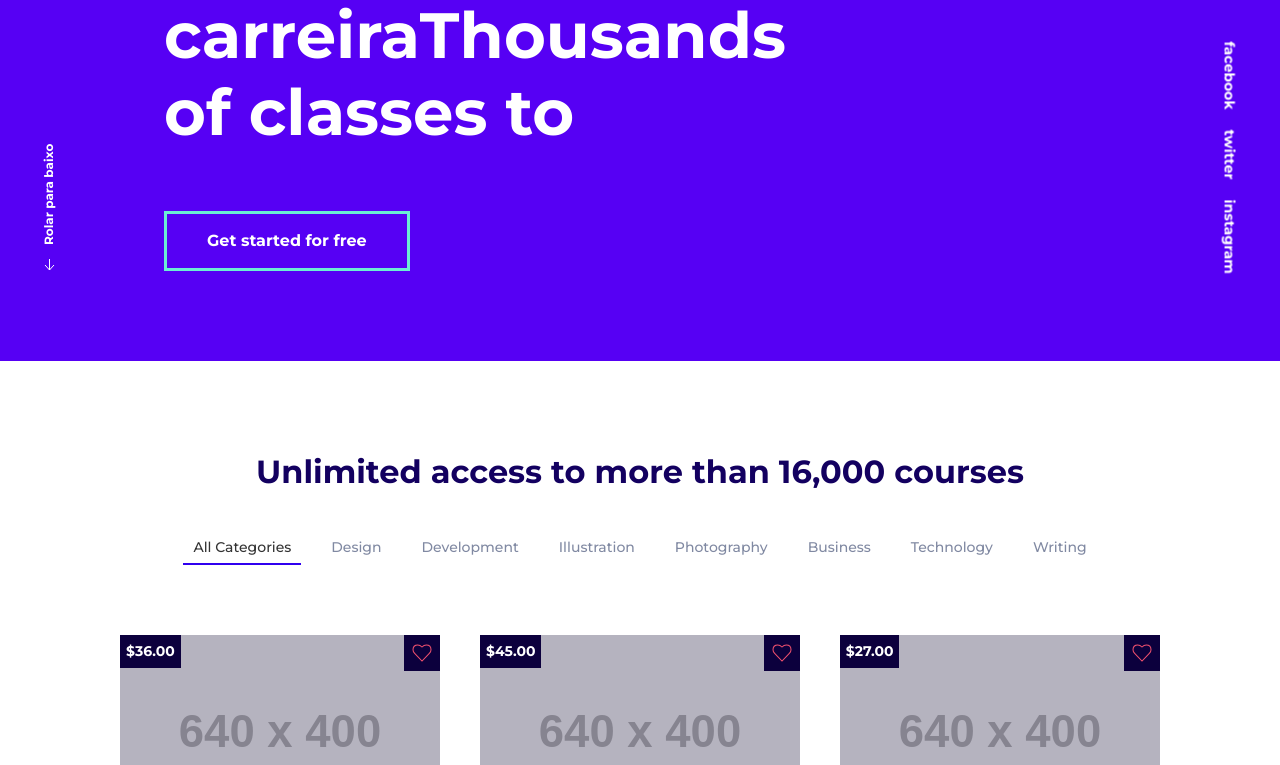
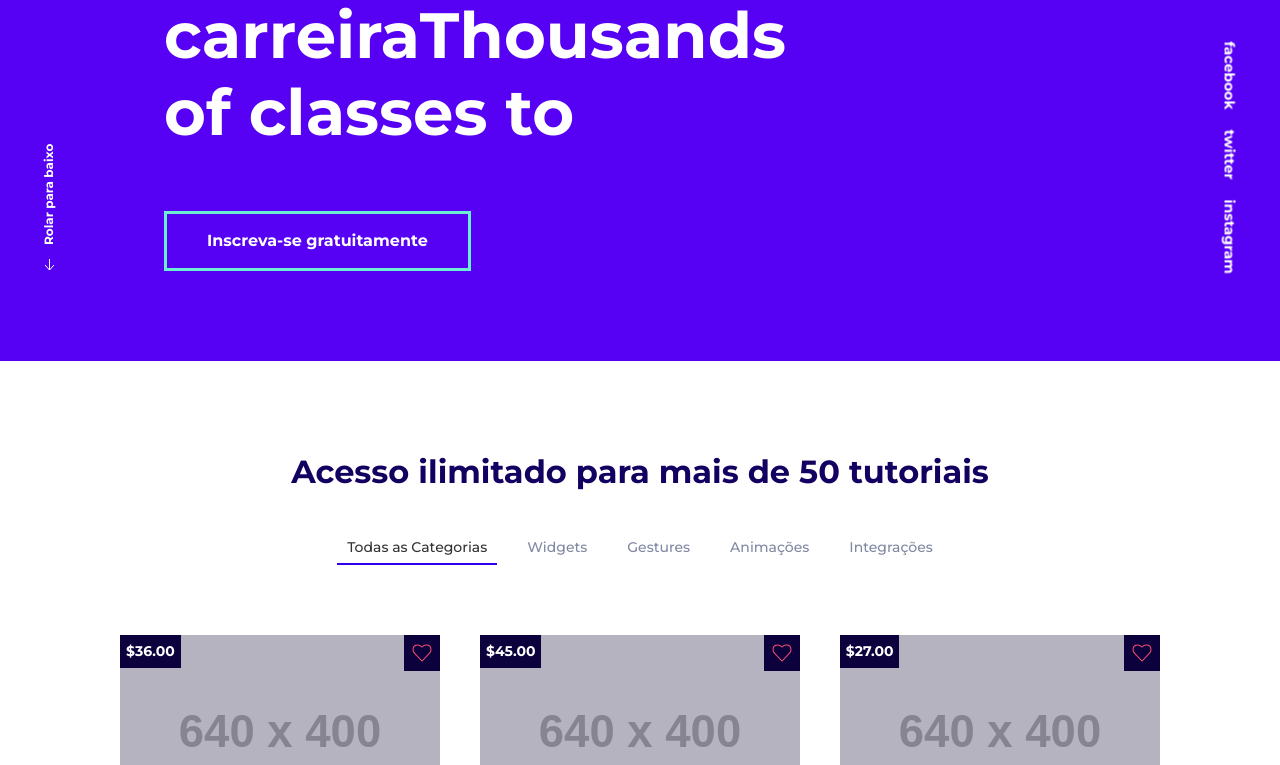
Before and after one commit to RodolfoDiniz/DevignerSpace, a website: page courses.html in a window 1280 px wide. Shown: the part 500-1265 px from the top of the page. Drawn offline with Linux system fonts and the light colour scheme; placeholder pictures from the web are drawn by us.

Commit message:
Update courses.html

```diff
--- a/courses.html
+++ b/courses.html
@@ -75,7 +75,7 @@
             <h1 class="uk-heading-medium uk-margin-remove-top uk-letter-spacing-xl">Vários tutoriais para <mark>explorar</mark> sua <mark>criatividade</mark> e <mark>desenvolver</mark> sua carreiraThousands of classes to
               </h1>
             <a href="sign-up.html" class="uk-button uk-button-large uk-button-success-outline uk-margin-medium-top">
-              Get started for free</a>
+              Inscreva-se gratuitamente</a>
 					</div>
 				</div>
 			</div>
@@ -94,16 +94,13 @@
 
 <div id="courses" class="uk-section">
   <div class="uk-container">
-    <h2 class="uk-text-center">Unlimited access to more than 16,000 courses</h2>
+    <h2 class="uk-text-center">Acesso ilimitado para mais de 50 tutoriais</h2>
     <ul class="uk-flex-center uk-margin-medium" data-uk-tab>
-      <li><a href="#">All Categories</a></li>
-      <li><a href="#">Design</a></li>
-      <li><a href="#">Development</a></li>
-      <li><a href="#">Illustration</a></li>
-      <li><a href="#">Photography</a></li>
-      <li><a href="#">Business</a></li>
-      <li><a href="#">Technology</a></li>
-      <li><a href="#">Writing</a></li>
+      <li><a href="#">Todas as Categorias</a></li>
+      <li><a href="#">Widgets</a></li>
+      <li><a href="#">Gestures</a></li>
+      <li><a href="#">Animações</a></li>
+      <li><a href="#">Integrações</a></li>
     </ul>
     <ul class="uk-switcher">
       <li>
```
